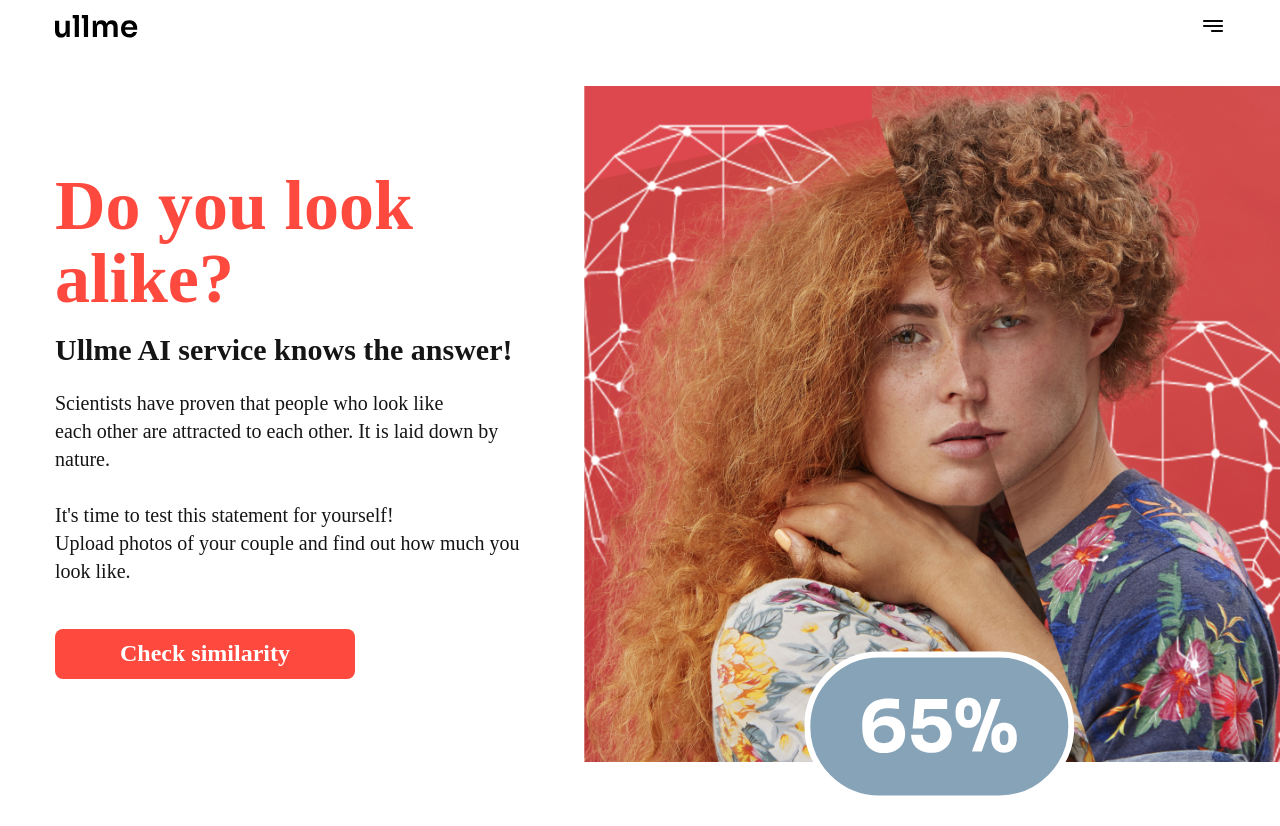
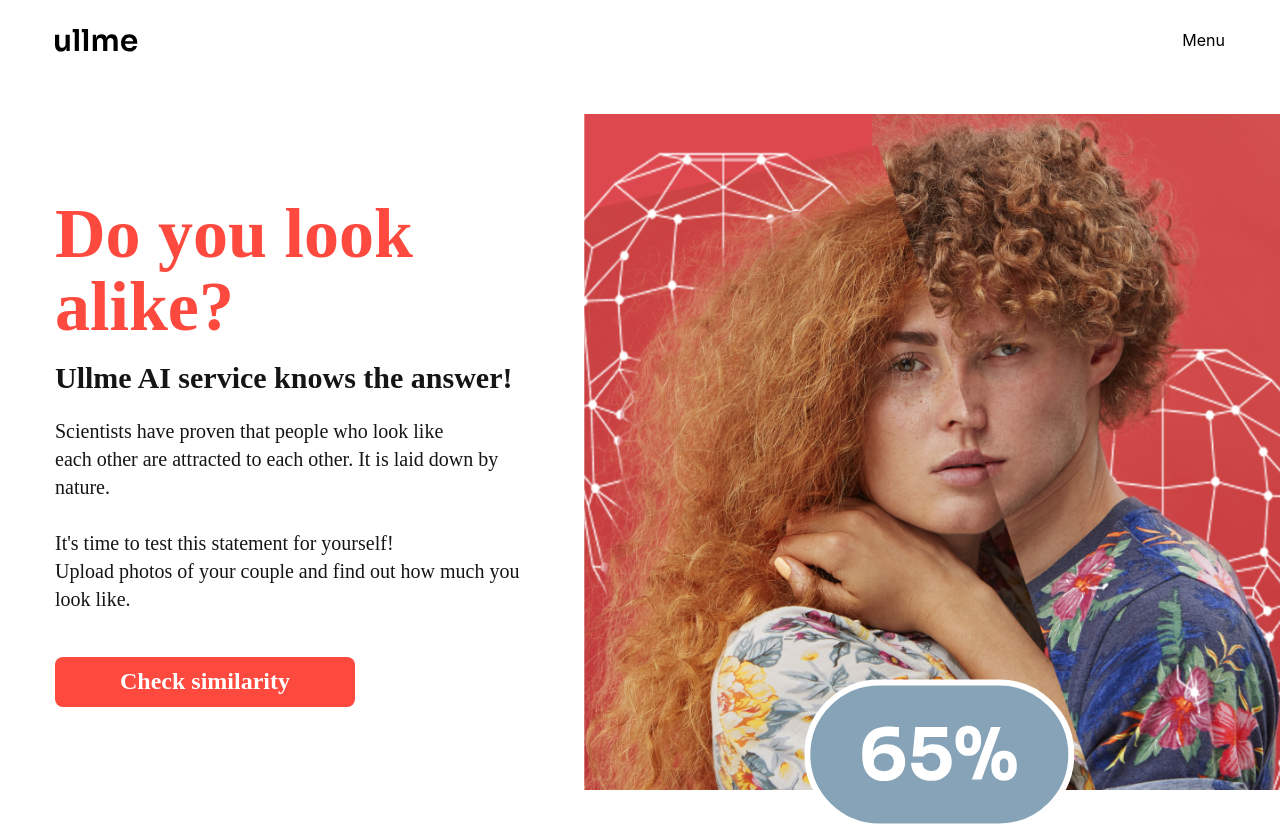
Before and after one commit to kolodenets/Ullme, a React (Vite) app in the folder ullme-app/: page / in a window 1280 px wide. Shown: the top 826 px of the page. Built offline with nearby package versions, Linux system fonts and the light colour scheme; a web font is replaced by a local one.

Commit message:
feat: add navbar

```diff
--- a/ullme-app/src/features/Header/Header.module.scss
+++ b/ullme-app/src/features/Header/Header.module.scss
@@ -23,9 +23,13 @@
 }
 
 .burgerButton {
+  display: none;
   background: url('../../../public/assets/icons/burger.svg');
   background-position: center;
   background-repeat: no-repeat;
   width: 24px;
   height: 24px;
+  @include mobile-tablet {
+    display: block;
+  }
 }
--- a/ullme-app/src/features/Header/Header.tsx
+++ b/ullme-app/src/features/Header/Header.tsx
@@ -2,6 +2,7 @@ import cn from 'classnames'
 import MainLogo from '../../../public/assets/icons/ullme-web.svg'
 import BurgerMenu from '../../../public/assets/icons/burger.svg'
 import s from './Header.module.scss'
+import Navbar from '../Navbar/Navbar'
 
 const Header = () => {
   return (
@@ -9,6 +10,7 @@ const Header = () => {
       <div className={cn('container')}>
         <div className={s.flexContainer}>
           <img src={MainLogo} alt="logo" />
+          <Navbar/>
           <button className={s.burgerButton}>
             {/* <img src={BurgerMenu} alt="burger" /> */}
           </button>
--- /dev/null
+++ b/ullme-app/src/features/Navbar/Navbar.module.scss
@@ -0,0 +1,8 @@
+@use '../../styles/style.scss' as *;
+
+
+.navbar {
+  @include mobile-tablet {
+    display: none;
+  }
+}
--- /dev/null
+++ b/ullme-app/src/features/Navbar/Navbar.tsx
@@ -0,0 +1,12 @@
+import s from "./Navbar.module.scss";
+
+const Navbar = () => {
+  return (
+    <nav className={s.navbar}>
+      <ul>
+        <li>Menu</li>
+      </ul>
+    </nav>
+  )
+}
+export default Navbar
--- a/ullme-app/src/styles/globals.scss
+++ b/ullme-app/src/styles/globals.scss
@@ -28,6 +28,10 @@ body {
 a {
   color: inherit;
   text-decoration: none;
+}
+
+ul {
+  list-style: none;
 }
 
 h1,
```
